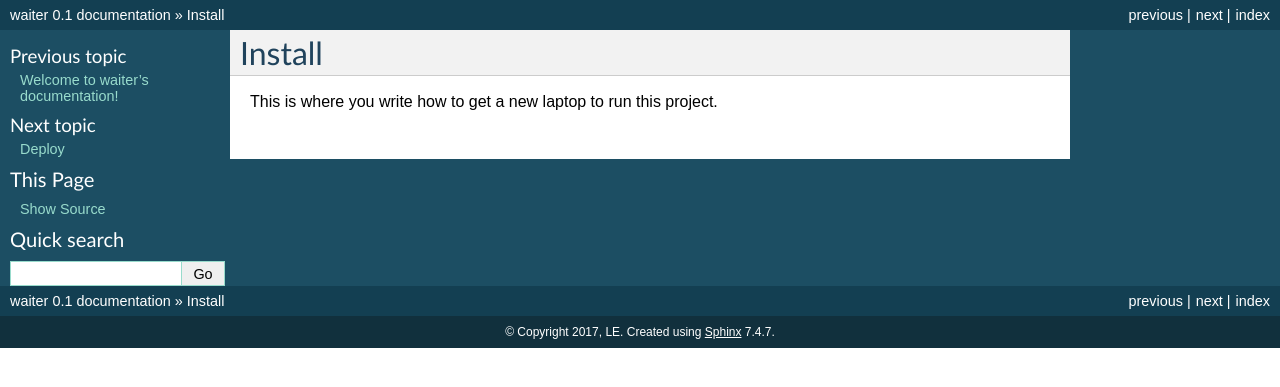
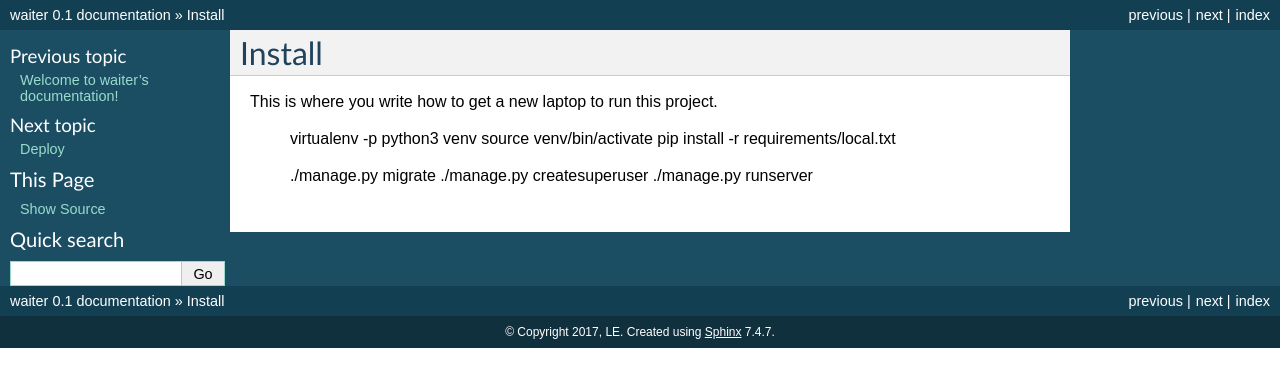
Before and after one commit to ivanistheone/waiter, a Sphinx documentation site: the page built from docs/install.rst, in a window 1280 px wide. Shown: the top 387 px of the page. Built offline with Sphinx 7.4.7, drawn with Linux system fonts in a browser that asks for light colours; pages that are not in the unit, such as notebooks, are missing from menus.

```diff
--- a/README.rst
+++ b/README.rst
@@ -9,6 +9,7 @@ A test project for exploring django channles as messaging layer for dashboard pr
 
 
 :License: MIT
+
 
 
 Settings
--- a/docs/install.rst
+++ b/docs/install.rst
@@ -2,3 +2,12 @@ Install
 =========
 
 This is where you write how to get a new laptop to run this project.
+
+
+    virtualenv -p python3  venv
+    source venv/bin/activate
+    pip install -r requirements/local.txt
+
+    ./manage.py migrate
+    ./manage.py createsuperuser
+    ./manage.py runserver
```
Also changed, not shown: 2 other files.
